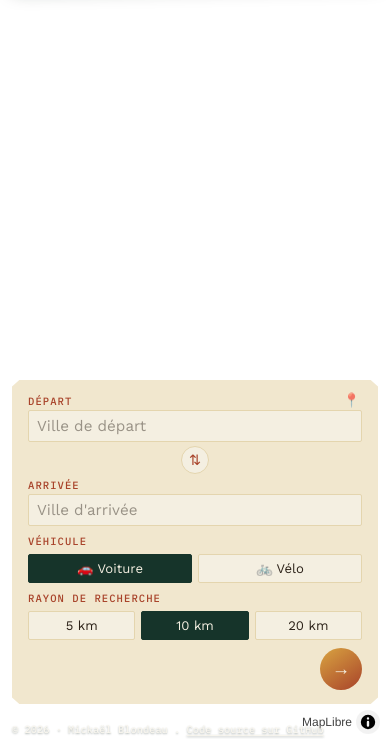
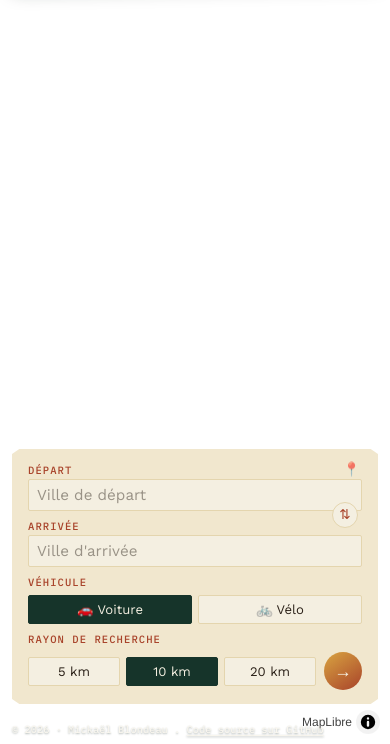
Before and after one commit to mickablondo/terra-aventura-radar, a website built with Vite: page frontend/index.html in a window 390 px wide. Shown: the part 100-844 px from the top of the page. Built offline with nearby package versions, Linux system fonts and the light colour scheme; some packages are replaced by stand-ins of ours; no server answers.

Commit message:
fix: amélioration UX pour mobile

```diff
--- a/frontend/index.html
+++ b/frontend/index.html
@@ -65,6 +65,7 @@
     </header>
 
     <form class="route-card" id="route-form">
+      <div class="route-card__od">
         <div class="route-card__field">
           <div class="route-card__label-row">
             <label for="depart">Départ</label>
@@ -87,17 +88,6 @@
             required
           />
         </div>
-      <div class="route-card__swap">
-        <button
-          type="button"
-          class="route-card__swap-btn"
-          id="swap-btn"
-          title="Inverser départ et arrivée"
-          aria-label="Inverser départ et arrivée"
-        >
-          ⇅
-        </button>
-      </div>
         <div class="route-card__field">
           <label for="arrivee">Arrivée</label>
           <input
@@ -108,6 +98,16 @@
             autocomplete="off"
             required
           />
+        </div>
+        <button
+          type="button"
+          class="route-card__swap-btn"
+          id="swap-btn"
+          title="Inverser départ et arrivée"
+          aria-label="Inverser départ et arrivée"
+        >
+          ⇅
+        </button>
       </div>
       <div class="route-card__field">
         <span class="route-card__radius-label">Véhicule</span>
@@ -136,6 +136,7 @@
       </div>
       <div class="route-card__field">
         <span class="route-card__radius-label">Rayon de recherche</span>
+        <div class="route-card__radius-row">
           <div
             class="route-card__radius-group"
             role="group"
@@ -152,21 +153,28 @@
             >
               10 km
             </button>
-          <button type="button" class="route-card__radius-btn" data-rayon="20">
+            <button
+              type="button"
+              class="route-card__radius-btn"
+              data-rayon="20"
+            >
               20 km
             </button>
           </div>
-      </div>
-      <p class="route-card__summary" id="route-summary" hidden></p>
-      <p class="route-card__error" id="route-error" role="alert" hidden></p>
           <button
             type="submit"
             class="route-card__submit"
             id="route-submit"
             aria-label="Tracer l'itinéraire"
           >
-        <span class="route-card__submit-icon" aria-hidden="true">&rarr;</span>
+            <span class="route-card__submit-icon" aria-hidden="true"
+              >&rarr;</span
+            >
           </button>
+        </div>
+      </div>
+      <p class="route-card__summary" id="route-summary" hidden></p>
+      <p class="route-card__error" id="route-error" role="alert" hidden></p>
     </form>
 
     <footer class="credit">
--- a/frontend/src/style.css
+++ b/frontend/src/style.css
@@ -120,20 +120,25 @@ body {
   gap: 4px;
 }
 
-.route-card__swap {
+.route-card__od {
+  position: relative;
   display: flex;
-  justify-content: center;
-  margin: -4px 0;
+  flex-direction: column;
+  gap: 8px;
 }
 
 .route-card__swap-btn {
-  width: 28px;
-  height: 28px;
+  position: absolute;
+  top: 50%;
+  right: 4px;
+  transform: translateY(-50%);
+  width: 26px;
+  height: 26px;
   border-radius: 50%;
   border: 1px solid var(--color-parchment-dark);
   background: var(--color-cream);
   color: var(--color-rust);
-  font-size: 0.9rem;
+  font-size: 0.85rem;
   line-height: 1;
   cursor: pointer;
   display: flex;
@@ -142,10 +147,11 @@ body {
   transition:
     transform 0.2s ease,
     background 0.15s ease;
+  z-index: 1;
 }
 
 .route-card__swap-btn:hover {
-  transform: rotate(180deg);
+  transform: translateY(-50%) rotate(180deg);
   background: var(--color-parchment-dark);
 }
 
@@ -277,15 +283,27 @@ body {
   color: var(--color-rust);
 }
 
+.route-card__radius-row {
+  display: flex;
+  align-items: center;
+  gap: 8px;
+  margin-top: 4px;
+}
+
+.route-card__radius-row .route-card__radius-group {
+  flex: 1;
+  margin-top: 0;
+}
+
 .route-card__submit {
-  align-self: flex-end;
-  width: 42px;
-  height: 42px;
+  flex-shrink: 0;
+  width: 38px;
+  height: 38px;
   border-radius: 50%;
   border: none;
   background: linear-gradient(145deg, var(--color-amber), var(--color-rust));
   color: var(--color-cream);
-  font-size: 1.15rem;
+  font-size: 1.1rem;
   cursor: pointer;
   display: flex;
   align-items: center;
```
Lines whose indentation alone changed are shown as unchanged.
